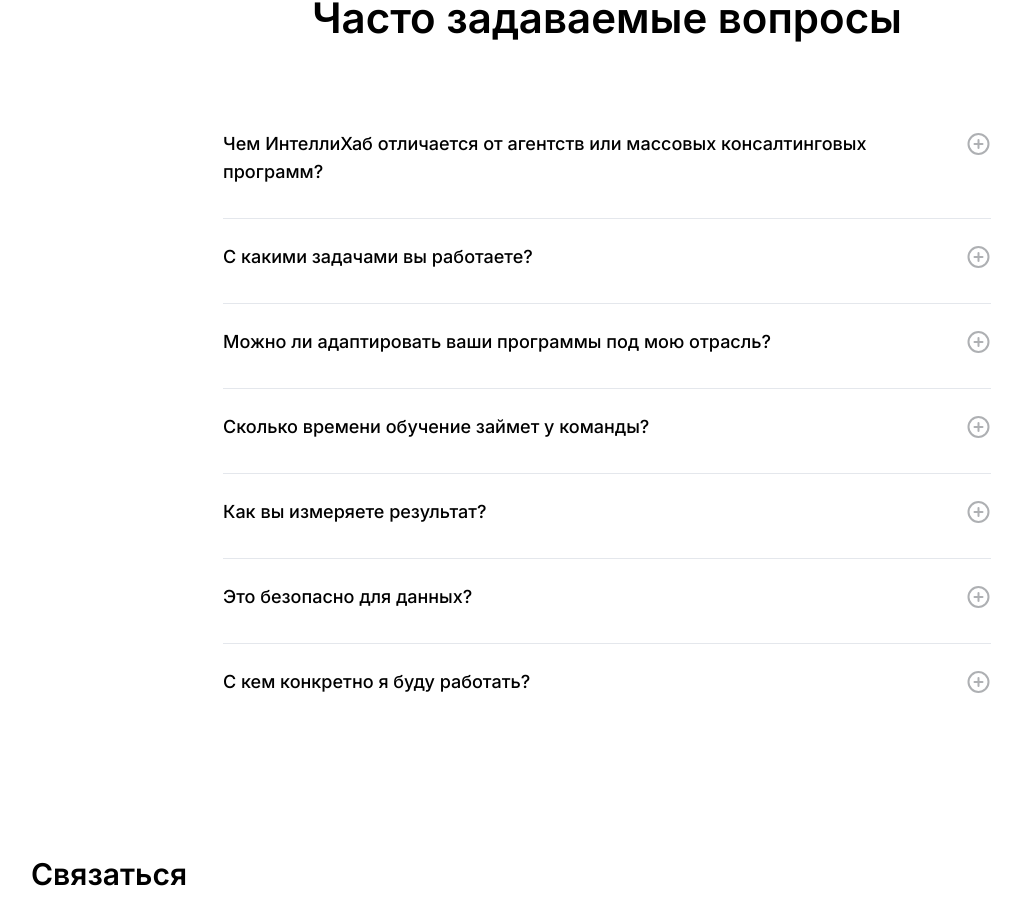
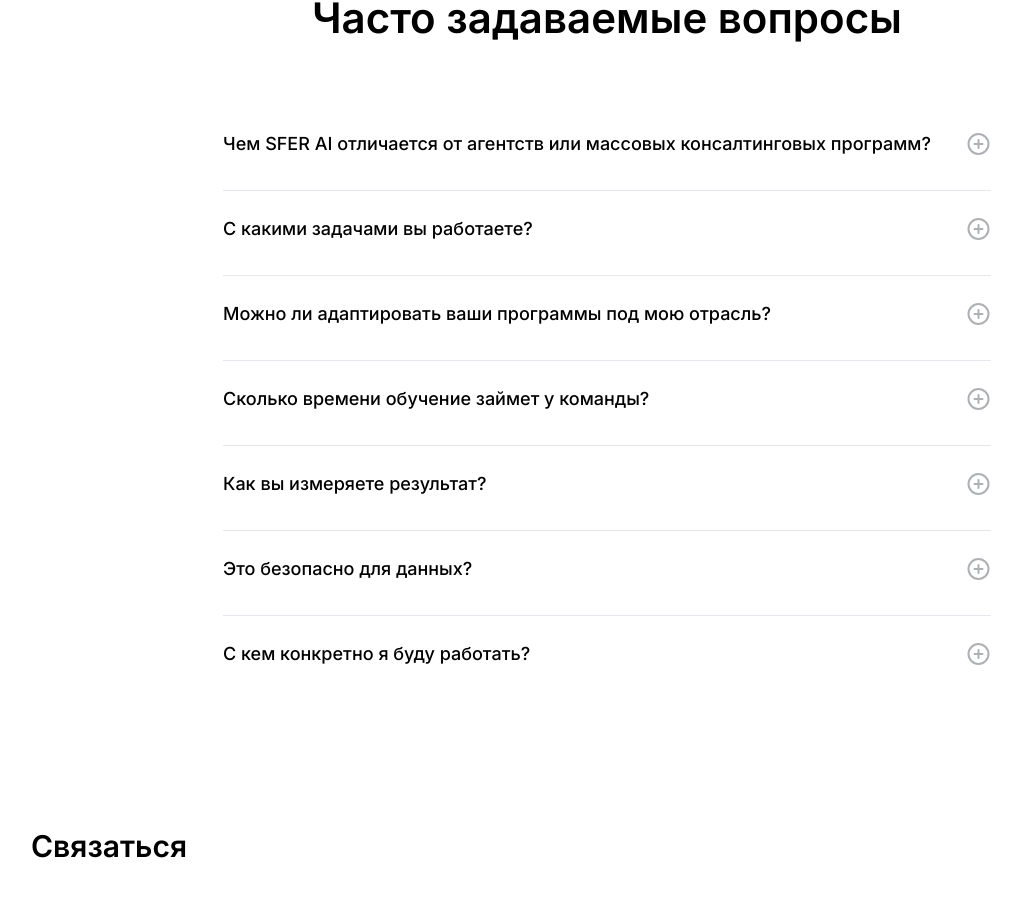
Before and after one commit to vb-sferai/IntelliHub, a React (Vite) app: page /home in a window 1280 px wide. Shown: the part 5677-6579 px from the top of the page, without its empty margins (33-1055 px from the left). Built offline with nearby package versions, Linux system fonts and the light colour scheme.

Commit message:
Update QuestionsBlock.tsx
rebranding

```diff
--- a/src/pages/MainPage/components/QuestionsBlock.tsx
+++ b/src/pages/MainPage/components/QuestionsBlock.tsx
@@ -2,8 +2,8 @@
 
 const questions = [
     {
-        question: 'Чем ИнтеллиХаб отличается от агентств или массовых консалтинговых программ?',
-        answer: 'Мы — не «фабрика» решений. ИнтеллиХаб работает как бутик: мы не стремимся масштабировать типовые продукты, а создаем  AI-решения под конкретные запросы бизнеса. Каждая программа проходит через диагностику и кастомизацию.',
+        question: 'Чем SFER AI отличается от агентств или массовых консалтинговых программ?',
+        answer: 'Мы — не «фабрика» решений. SFER AI работает как бутик: мы не стремимся масштабировать типовые продукты, а создаем  AI-решения под конкретные запросы бизнеса. Каждая программа проходит через диагностику и кастомизацию.',
     },
     {
         question: 'С какими задачами вы работаете?',
@@ -30,7 +30,7 @@
     },
     {
         question: 'С кем конкретно я буду работать?',
-        answer: 'С вами будут работать практики: AI-стратеги, продакты, исследователи, дизайнеры решений. Мы не привлекаем случайных подрядчиков — за каждым проектом стоит живая команда ИнтеллиХаб, а в глубинных сессиях участвуют приглашенные лидеры отрасли. У вас будет личный менеджер и служба заботы с момента первой консультации.',
+        answer: 'С вами будут работать практики: AI-стратеги, продакты, исследователи, дизайнеры решений. Мы не привлекаем случайных подрядчиков — за каждым проектом стоит живая команда SFER AI, а в глубинных сессиях участвуют приглашенные лидеры отрасли. У вас будет личный менеджер и служба заботы с момента первой консультации.',
     },
 ];
 
```
